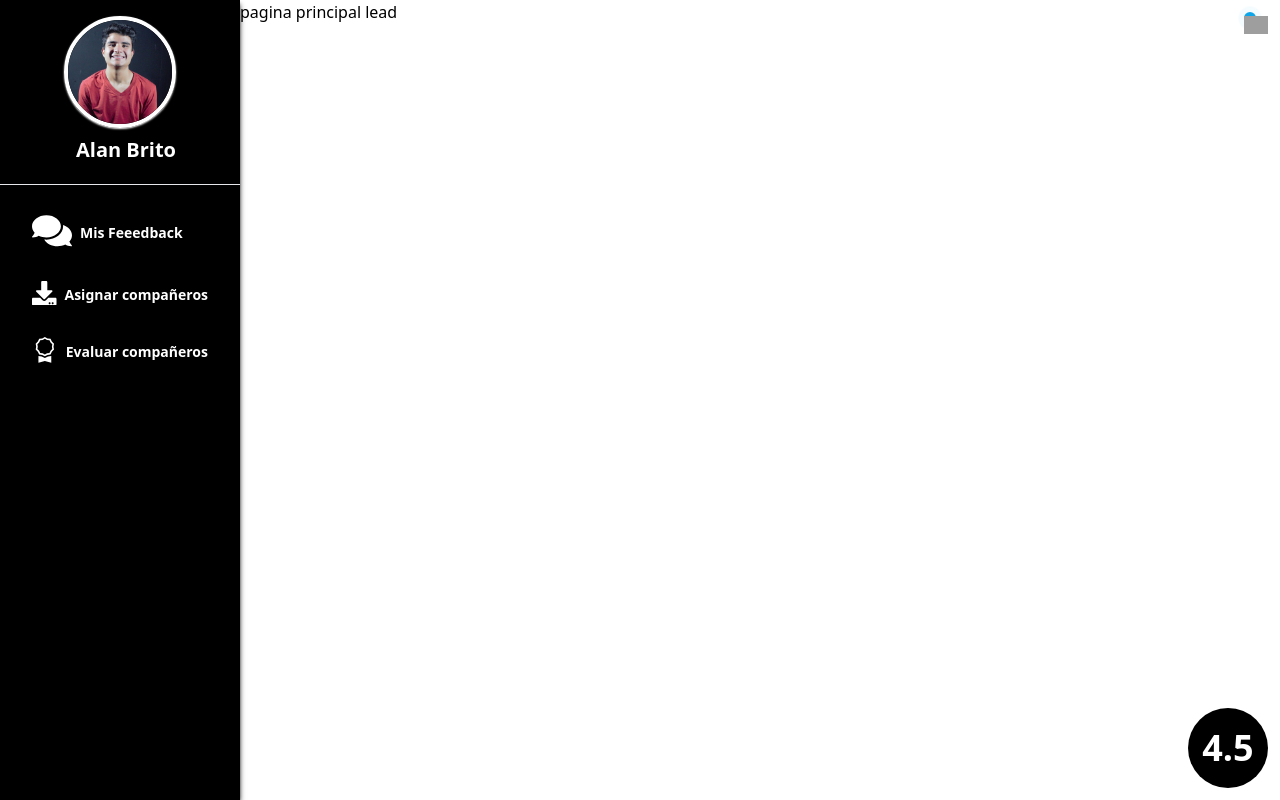
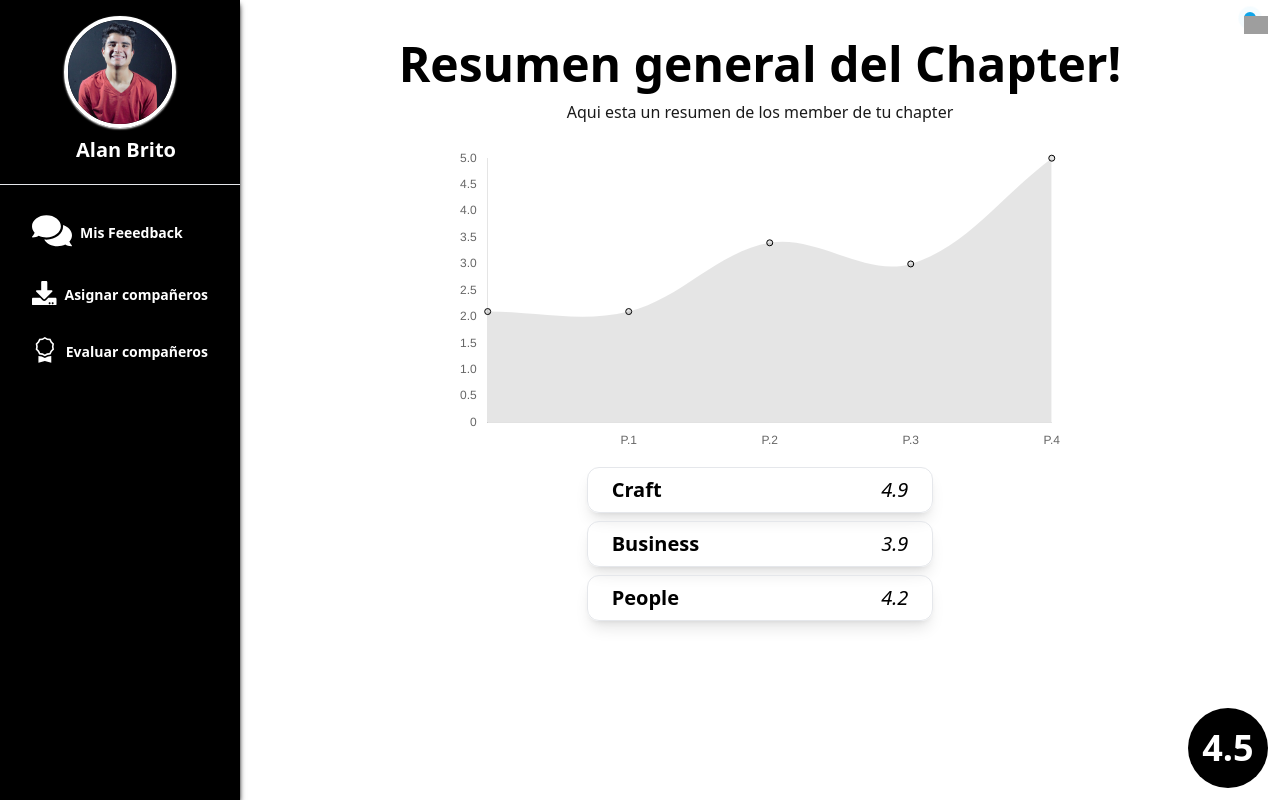
Before and after one commit to Naiztu/Project-Feedback-Zebrands, a Next.js app in the folder Proyecto/client/: page /lead in a window 1280 px wide. Built offline with nearby package versions, Linux system fonts and the light colour scheme; grey boxes are pictures that could not be loaded.

Commit message:
add evalua

```diff
--- a/Proyecto/client/components/Evalua.js
+++ b/Proyecto/client/components/Evalua.js
@@ -7,8 +7,8 @@ export default function Evalua() {
   const [pendientes, setPendientes] = useState([]);
 
   const getPendientes = async () => {
-    const id_periodo = 1;
-    const id_user = 2;
+    const id_periodo = 20;
+    const id_user = 1;
     try {
       const res = await Axios.get(
         `http://localhost:8080/evaluar/${id_periodo}/${id_user}`
--- a/Proyecto/client/pages/lead/index.js
+++ b/Proyecto/client/pages/lead/index.js
@@ -1,6 +1,85 @@
 import React from "react";
 import Layout from "../../components/Layout";
+import Chart from "chart.js/auto";
+import { Line } from "react-chartjs-2";
+
+const data = {
+  labels: ["", "P.1", "P.2", "P.3", "P.4"],
+  datasets: [
+    {
+      data: [2.1, 2.1, 3.4, 3, 5],
+      tension: 0.3,
+      backgroudColor: [
+        "rgb(666, 133, 244)",
+        "rgb(219, 68, 55)",
+        "rgb(244, 180, 0",
+        "rgb(15,157,88)",
+      ],
+      borderColor: "rgb(0,0,0)",
+      fillColor: "rgb(0,0,0,0.2)",
+      borderWidth: 1,
+    },
+  ],
+};
+const options = {
+  resposive: true,
+  fill: true,
+  showLine: false,
+  animations: {
+    tension: {
+      duration: 2000,
+      easing: "linear",
+      from: 0.8,
+      to: 0.2,
+      loop: true,
+    },
+  },
+  scales: {
+    x: {
+      grid: {
+        display: false,
+      },
+    },
+    y: {
+      grid: {
+        display: false,
+      },
+      min: 0,
+    },
+  },
+  plugins: {
+    legend: {
+      display: false,
+    },
+  },
+};
 
 export default function Index() {
-  return <Layout>pagina principal lead</Layout>;
+  return (
+    <Layout>
+      <div className=" w-full">
+        <h1 className="title my-10 mx-auto">Resumen general del Chapter!</h1>
+        <p className="text text-center w-3/4 mx-auto">
+          Aqui esta un resumen de los member de tu chapter
+        </p>
+        <div className=" w-11/12 lg:w-7/12 mx-auto mt-2">
+          <Line data={data} options={options}></Line>
+        </div>
+        <div className="text-base lg:text-xl">
+          <div className=" w-6/12 lg:w-4/12 shadow-lg rounded-xl  border mx-auto mt-4 mb-2 py-2 px-6 flex-row flex justify-between">
+            <h1 className="font-semibold">Craft</h1>{" "}
+            <p className="italic">4.9</p>
+          </div>
+          <div className=" w-6/12 lg:w-4/12 shadow-lg rounded-xl  border mx-auto my-2 py-2 px-6 flex-row flex justify-between">
+            <h1 className="font-semibold">Business</h1>{" "}
+            <p className="italic">3.9</p>
+          </div>
+          <div className=" w-6/12 lg:w-4/12 shadow-lg rounded-xl  border mx-auto my-2 py-2 px-6 flex-row flex justify-between">
+            <h1 className="font-semibold">People</h1>{" "}
+            <p className="italic">4.2</p>
+          </div>
+        </div>
+      </div>
+    </Layout>
+  );
 }
```
